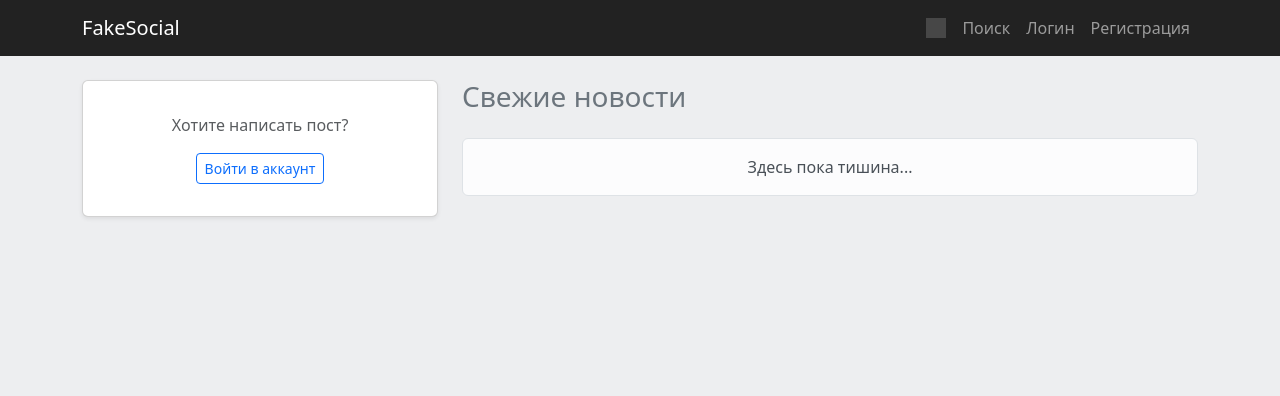
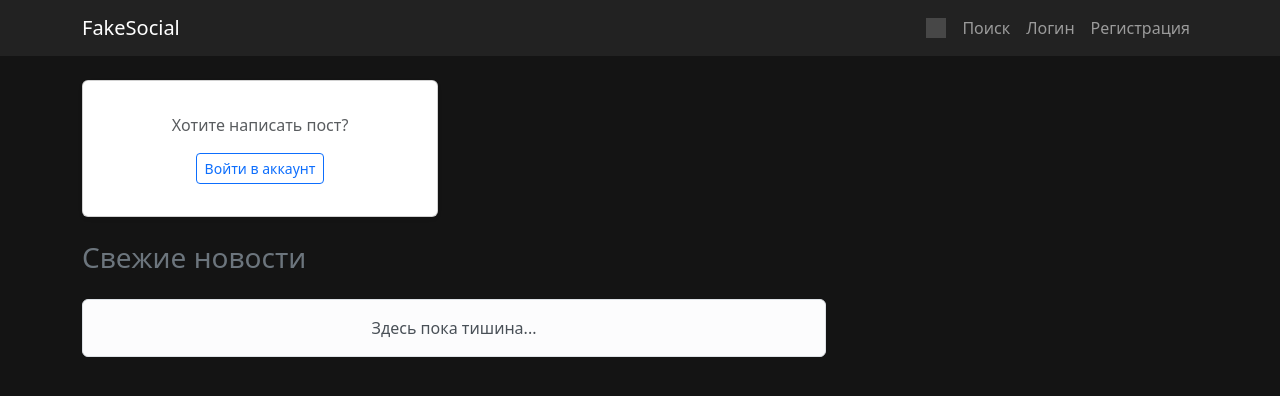
Before and after one commit to qvpvvq/diryavoe, a Vue app: page / in a window 1280 px wide. Shown: the top 396 px of the page. Built offline with nearby package versions, Linux system fonts and the light colour scheme; no server answers; grey boxes are pictures that could not be loaded.

Commit message:
темная тема по дефолту + тема присваивается при загрузке мгновенно + баг с logout

```diff
--- a/index.html
+++ b/index.html
@@ -1,6 +1,11 @@
 <!doctype html>
 <html lang="">
   <head>
+    <script>
+      if (localStorage.getItem('theme') === 'true') {
+        document.body.classList.add('dark-theme')
+      }
+    </script>
     <meta charset="UTF-8" />
     <link rel="icon" href="f_transparent.svg  " />
     <meta name="viewport" content="width=device-width, initial-scale=1.0" />
--- a/src/App.vue
+++ b/src/App.vue
@@ -1,11 +1,22 @@
 <script setup>
 import { RouterLink } from 'vue-router'
+import { onMounted } from 'vue'
+import api from './api'
 import { isDark, toggleTheme } from '@/themeState'
 import darkThemeIcon from './assets/moon.svg'
 import lightThemeIcon from './assets/sun.svg'
 import { useSessionStore } from './stores/userSession'
 
 const store = useSessionStore()
+
+onMounted(async () => {
+  try {
+    const response = await api.get('/me')
+    store.login(response.data.username, response.data.role)
+  } catch (error) {
+    console.error(error)
+  }
+})
 </script>
 
 <template>
--- a/src/themeState.js
+++ b/src/themeState.js
@@ -1,12 +1,19 @@
-import { ref } from 'vue'
+import { ref, watch } from 'vue'
+const savedTheme = localStorage.getItem('theme')
+export const isDark = ref(savedTheme ? JSON.parse(savedTheme) : true)
 
-export const isDark = ref(true)
 export const toggleTheme = () => {
   isDark.value = !isDark.value
-
-  if (isDark.value) {
-    document.body.classList.add('dark-theme')
-  } else {
-    document.body.classList.remove('dark-theme')
-  }
+  localStorage.setItem('theme', isDark.value)
 }
+watch(
+  isDark,
+  () => {
+    if (isDark.value) {
+      document.body.classList.add('dark-theme')
+    } else {
+      document.body.classList.remove('dark-theme')
+    }
+  },
+  { immediate: true },
+)
--- a/src/views/HomeView.vue
+++ b/src/views/HomeView.vue
@@ -1,4 +1,7 @@
 <script setup>
+import { useSessionStore } from '@/stores/userSession'
+import { RouterLink } from 'vue-router'
+const store = useSessionStore()
 </script>
 
 <template>
@@ -7,9 +10,25 @@
       <div class="col-md-4">
         <div class="card shadow-sm mb-4">
           <div class="card-body">
+            <template v-if="store.isLoggedIn">
+              <h5 class="card-title">Поделиться мыслью</h5>
+              <form method="POST">
+                <textarea
+                  class="form-control mb-3"
+                  rows="3"
+                  placeholder="Напиши что-нибудь..."
+                ></textarea>
+                <button type="submit" class="btn btn-primary w-100">Опубликовать</button>
+              </form>
+            </template>
+            <template v-else>
               <div class="text-center py-3">
                 <p class="text-muted">Хотите написать пост?</p>
-              <a href="/login" class="btn btn-outline-primary btn-sm">Войти в аккаунт</a>
+                <RouterLink to="/login" class="btn btn-outline-primary btn-sm"
+                  >Войти в аккаунт</RouterLink
+                >
+              </div>
+            </template>
           </div>
         </div>
       </div>
@@ -19,5 +38,4 @@
       <div class="alert alert-light text-center border">Здесь пока тишина...</div>
     </div>
   </div>
-  </div>
 </template>
```
Lines whose indentation alone changed are shown as unchanged.
